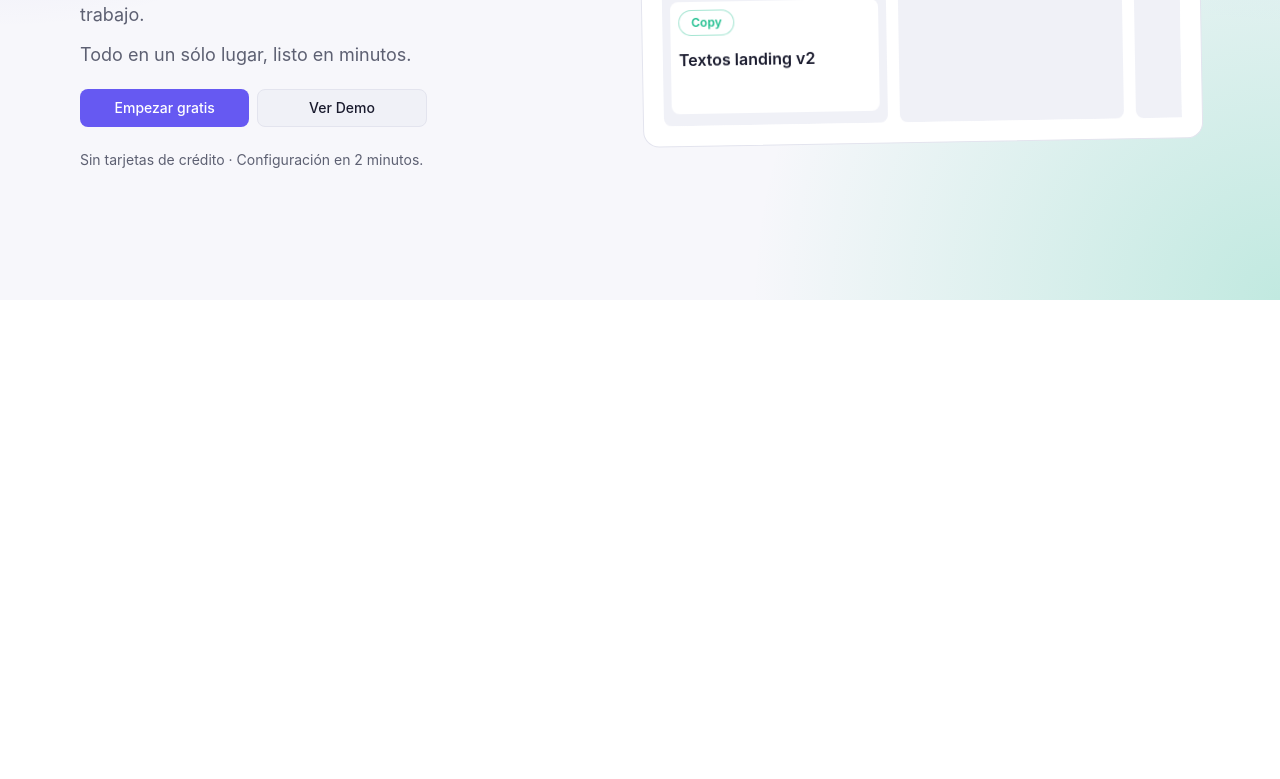
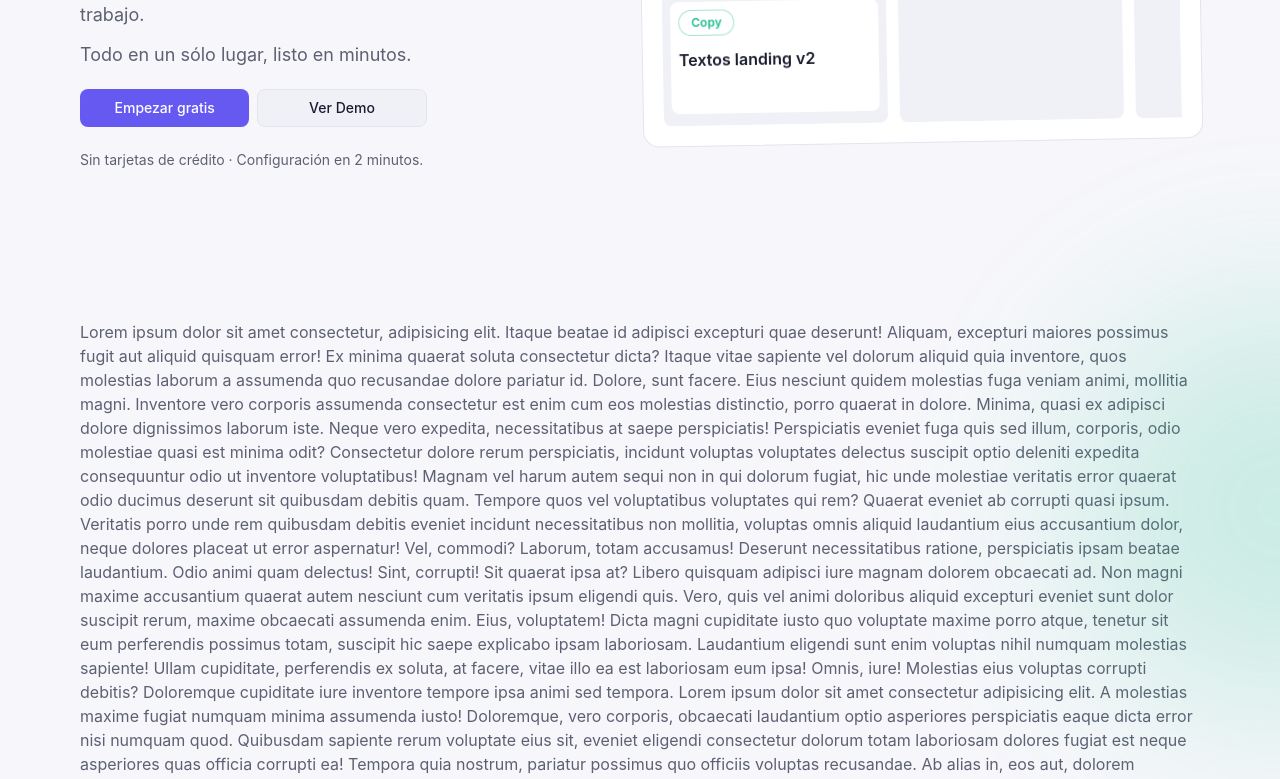
Before and after one commit to oscar84-spec/Kanban, a React (Vite) app: page / in a window 1280 px wide. Shown: the part 500-1279 px from the top of the page. Before the commit the page ends 800 px from the top, so only its background shows below. Built offline with nearby package versions, Linux system fonts and the light colour scheme.

Commit message:
[Home] <fix> Corrigiendo la posicion de los colores de la hero section para que no se corte

```diff
--- /dev/null
+++ b/src/pages/Home/Features.tsx
@@ -0,0 +1,104 @@
+const Features = () => {
+  return (
+    <section className="bg-background px-5 py-5 text-text-secondary dark:bg-background-dark dark:text-text-secundario-dark xl:px-20">
+      Lorem ipsum dolor sit amet consectetur, adipisicing elit. Itaque beatae id
+      adipisci excepturi quae deserunt! Aliquam, excepturi maiores possimus
+      fugit aut aliquid quisquam error! Ex minima quaerat soluta consectetur
+      dicta? Itaque vitae sapiente vel dolorum aliquid quia inventore, quos
+      molestias laborum a assumenda quo recusandae dolore pariatur id. Dolore,
+      sunt facere. Eius nesciunt quidem molestias fuga veniam animi, mollitia
+      magni. Inventore vero corporis assumenda consectetur est enim cum eos
+      molestias distinctio, porro quaerat in dolore. Minima, quasi ex adipisci
+      dolore dignissimos laborum iste. Neque vero expedita, necessitatibus at
+      saepe perspiciatis! Perspiciatis eveniet fuga quis sed illum, corporis,
+      odio molestiae quasi est minima odit? Consectetur dolore rerum
+      perspiciatis, incidunt voluptas voluptates delectus suscipit optio
+      deleniti expedita consequuntur odio ut inventore voluptatibus! Magnam vel
+      harum autem sequi non in qui dolorum fugiat, hic unde molestiae veritatis
+      error quaerat odio ducimus deserunt sit quibusdam debitis quam. Tempore
+      quos vel voluptatibus voluptates qui rem? Quaerat eveniet ab corrupti
+      quasi ipsum. Veritatis porro unde rem quibusdam debitis eveniet incidunt
+      necessitatibus non mollitia, voluptas omnis aliquid laudantium eius
+      accusantium dolor, neque dolores placeat ut error aspernatur! Vel,
+      commodi? Laborum, totam accusamus! Deserunt necessitatibus ratione,
+      perspiciatis ipsam beatae laudantium. Odio animi quam delectus! Sint,
+      corrupti! Sit quaerat ipsa at? Libero quisquam adipisci iure magnam
+      dolorem obcaecati ad. Non magni maxime accusantium quaerat autem nesciunt
+      cum veritatis ipsum eligendi quis. Vero, quis vel animi doloribus aliquid
+      excepturi eveniet sunt dolor suscipit rerum, maxime obcaecati assumenda
+      enim. Eius, voluptatem! Dicta magni cupiditate iusto quo voluptate maxime
+      porro atque, tenetur sit eum perferendis possimus totam, suscipit hic
+      saepe explicabo ipsam laboriosam. Laudantium eligendi sunt enim voluptas
+      nihil numquam molestias sapiente! Ullam cupiditate, perferendis ex soluta,
+      at facere, vitae illo ea est laboriosam eum ipsa! Omnis, iure! Molestias
+      eius voluptas corrupti debitis? Doloremque cupiditate iure inventore
+      tempore ipsa animi sed tempora. Lorem ipsum dolor sit amet consectetur
+      adipisicing elit. A molestias maxime fugiat numquam minima assumenda
+      iusto! Doloremque, vero corporis, obcaecati laudantium optio asperiores
+      perspiciatis eaque dicta error nisi numquam quod. Quibusdam sapiente rerum
+      voluptate eius sit, eveniet eligendi consectetur dolorum totam laboriosam
+      dolores fugiat est neque asperiores quas officia corrupti ea! Tempora quia
+      nostrum, pariatur possimus quo officiis voluptas recusandae. Ab alias in,
+      eos aut, dolorem cupiditate eveniet, fugit quo delectus repellat corrupti!
+      Aliquid, impedit numquam! Laborum voluptatibus tempore eum perspiciatis.
+      Cum, dolores! Vitae ea aut consequatur quam unde in. Ipsam, error
+      veritatis molestiae quibusdam est cupiditate maxime nam! Similique odit
+      harum itaque nesciunt nam eaque quae nobis neque doloribus doloremque
+      maxime at nulla optio, illo dolorum officiis consequuntur nisi? Illum
+      facere ipsum sed! Voluptatem quasi iusto earum, non, aliquid corporis quam
+      nesciunt illo perferendis minima aperiam pariatur est suscipit sint
+      temporibus nobis facere velit tempore quibusdam cumque quia
+      exercitationem? Expedita ab recusandae obcaecati architecto ut amet cumque
+      provident ipsam porro minima. Provident ut tenetur reiciendis, ea beatae
+      molestias deserunt nam asperiores fugiat doloribus iusto tempora
+      voluptatem sapiente? Omnis, deleniti. Ipsam eaque deserunt impedit autem
+      similique asperiores, earum dolorem itaque nesciunt aut officiis. Dolorum
+      aliquam officiis perferendis temporibus nihil, esse asperiores voluptates,
+      quibusdam mollitia quaerat at voluptatem pariatur impedit debitis.
+      Repellendus id sapiente quaerat iste ipsam nostrum sed eum nam dolores,
+      architecto nemo doloribus, exercitationem amet atque labore odit eaque
+      enim accusamus tenetur repudiandae a eligendi incidunt? In, ratione
+      ducimus. Accusamus consectetur doloribus nam in beatae ipsam non, magni
+      minus adipisci! Iste, laudantium quibusdam illum autem quod numquam
+      debitis in? Laudantium, ratione. Architecto quod ab ea quis, ratione
+      dignissimos repudiandae. Voluptatibus unde sapiente harum deserunt totam
+      minima laudantium voluptas nam aliquid quod molestias animi libero optio
+      blanditiis facere consequatur, ipsa in veniam! Eaque fugiat doloribus
+      ullam fugit, dolorum incidunt quisquam. Voluptatem numquam eveniet maiores
+      excepturi error quo exercitationem ut rem? Consequatur cupiditate possimus
+      dolor alias similique. Illum vero quaerat assumenda repellendus eius
+      aliquid asperiores facilis praesentium, aspernatur eos suscipit deleniti.
+      Amet perferendis sed incidunt veritatis neque consectetur doloribus, eum
+      veniam assumenda molestias excepturi odit voluptatibus, saepe unde quas
+      explicabo enim molestiae optio iste odio consequuntur vel. Eligendi
+      tempora consequuntur nisi. Repellat quod iste natus est praesentium
+      numquam perspiciatis exercitationem alias doloribus nobis, consequuntur
+      fugit beatae omnis minus fuga maiores amet dicta adipisci sequi earum quae
+      assumenda odio et? Voluptates, maxime! Ratione, optio in. Rem aspernatur
+      reiciendis eius quidem esse minima modi soluta a quia recusandae, et
+      omnis, doloremque facilis molestias fugit exercitationem. Ut, qui fugit!
+      Perferendis perspiciatis molestias officia commodi. Dicta eos excepturi
+      labore quibusdam repellendus laborum facilis fuga cupiditate similique sit
+      quos vel in velit deserunt omnis molestias pariatur modi provident, quas
+      voluptatem porro suscipit nam veritatis? Ut, aut! Ipsum maiores rem
+      laboriosam? Laborum voluptates officiis assumenda eveniet corrupti iusto
+      veniam doloremque aliquam vitae quod modi placeat fuga iure quidem
+      necessitatibus at, suscipit porro architecto maxime est ea esse. Iure
+      omnis minus quisquam tempore perferendis. Vero voluptas nesciunt sequi
+      aut, dolore quo, quod error expedita sit repudiandae autem deleniti animi
+      laboriosam earum reprehenderit, magni qui libero odio similique!
+      Perferendis. Iusto autem, sint placeat aspernatur nam eos perspiciatis quo
+      deserunt reiciendis quis tempora itaque consectetur incidunt, pariatur
+      reprehenderit explicabo minima atque perferendis modi delectus in sunt.
+      Autem ad at reprehenderit? Incidunt mollitia maiores harum accusamus
+      veritatis dolorem culpa deleniti rerum natus voluptatum eaque provident
+      praesentium vero sit ratione minus, repellendus dolor possimus dolore
+      sapiente neque? Incidunt doloremque commodi error vero. Itaque velit
+      cumque dolorum, nam suscipit corporis dolorem ex nostrum voluptatum
+      tenetur alias assumenda ducimus temporibus rem, ipsum nesciunt. Sequi
+      nesciunt id suscipit. Non et eum quos saepe neque. Laboriosam!
+    </section>
+  );
+};
+
+export default Features;
--- a/src/pages/Home/Hero.tsx
+++ b/src/pages/Home/Hero.tsx
@@ -8,14 +8,8 @@ function Hero() {
   //Estado para abri el menu en la version mobile
   const [openSidebar, setOpenSidebar] = useState<boolean>(false);
 
-  //Clases para los grandientes
-  const radialGradient =
-    "bg-[radial-gradient(circle_at_0%_0%,var(--color-glow-primnary),transparent_35%),radial-gradient(circle_at_100%_0%,rgba(59,130,246,0.12),transparent_35%),radial-gradient(circle_at_100%_100%,var(--color-glow-secondary),transparent_35%)]";
-
   return (
-    <section
-      className={`relative min-h-screen bg-background ${radialGradient} overflow-x-hidden dark:bg-background-dark`}
-    >
+    <section className={` bg-background dark:bg-background-dark`}>
       <Header openSidebar={openSidebar} setOpenSidebar={setOpenSidebar} />
       <Sidebar openSidebar={openSidebar} />
 
--- a/src/pages/Home/Home.tsx
+++ b/src/pages/Home/Home.tsx
@@ -1,9 +1,18 @@
 import Hero from "@pages/Home/Hero.tsx";
+import Features from "./Features";
+import { bgAccent, bgPrimary, bgSecondary } from "./const.home";
 
 function Home() {
   return (
     <main>
-      <Hero />
+      <div className=" w-full relative overflow-x-hidden">
+        <div className={bgPrimary} />
+        <div className={bgSecondary} />
+        <div className={bgAccent} />
+
+        <Hero />
+        <Features />
+      </div>
     </main>
   );
 }
--- /dev/null
+++ b/src/pages/Home/const.home.ts
@@ -0,0 +1,8 @@
+export const bgPrimary =
+  "w-[320px] h-80 absolute -top-32 -left-32 bg-primary opacity-35 blur-[90px] rounded-full";
+
+export const bgSecondary =
+  "w-[320px] h-80 absolute -top-32 -right-32 bg-[#3B82F6] blur-[90px] rounded-full opacity-15";
+
+export const bgAccent =
+  "w-105 h-105 border border-green-500 absolute top-[10%] -right-52 bg-accent blur-[90px] rounded-full opacity-20 md:top-[25%] xl:top-[40%]";
```
